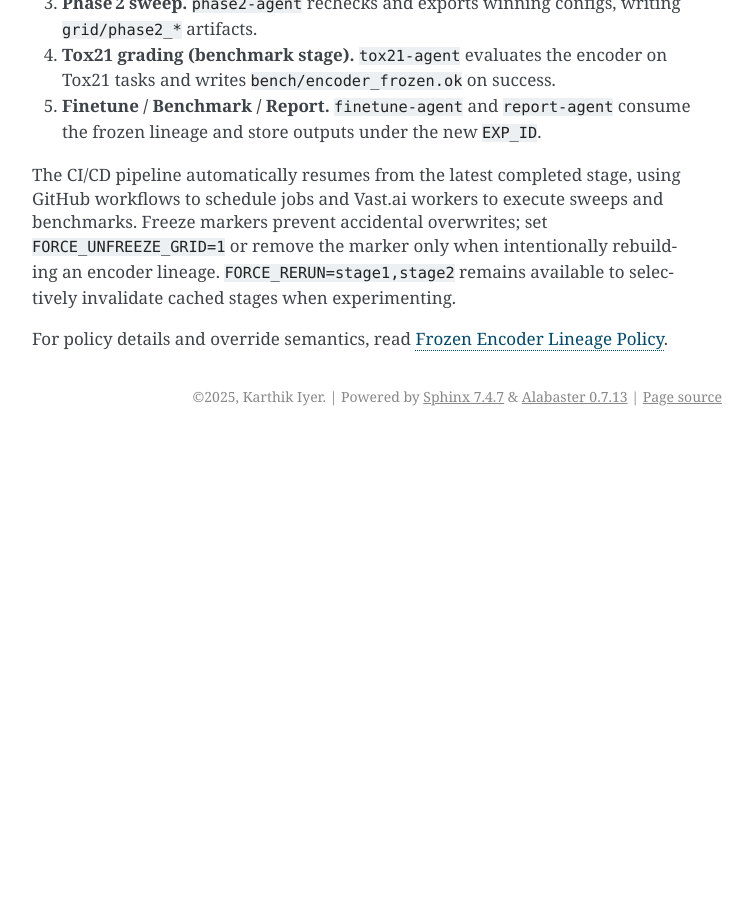
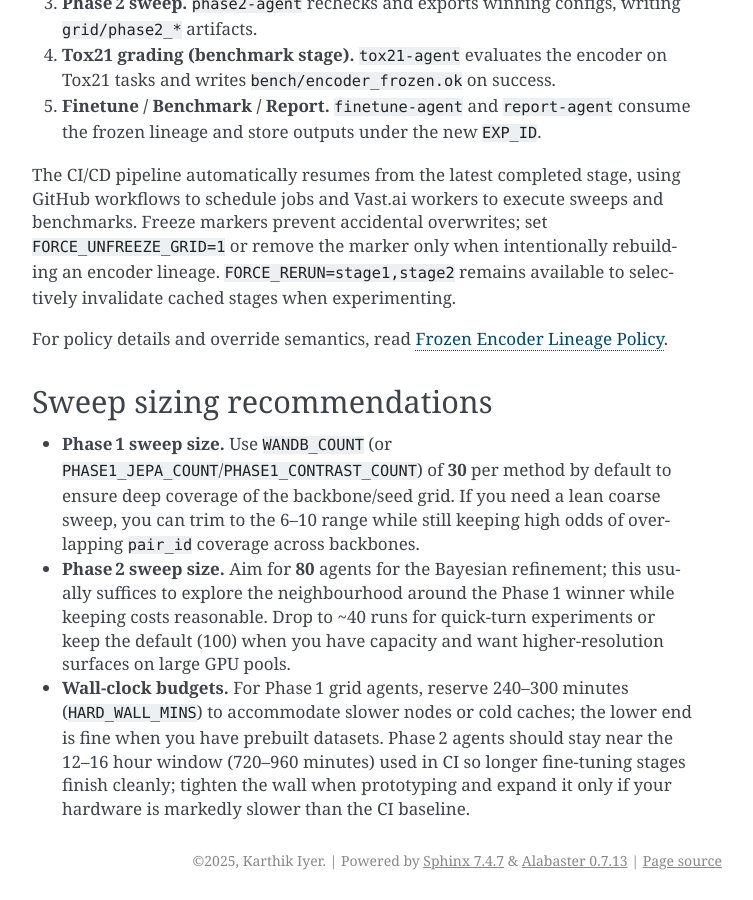
Before and after one commit to Kar488/M-JEPA, a Sphinx documentation site: the page built from docs/pipeline_overview.rst, in a window 1280 px wide and 900 px high, scrolled down 1161 px. Shown: the whole window, without its empty margins (388-1141 px from the left). Built offline with Sphinx 7.4.7, drawn with Linux system fonts in a browser that asks for light colours; before the commit the page ends 1597 px from its top, so only the background shows below that; some of the changed text lies outside the part shown.

```diff
--- a/docs/pipeline_overview.rst
+++ b/docs/pipeline_overview.rst
@@ -64,3 +64,26 @@
 to selectively invalidate cached stages when experimenting.
 
 For policy details and override semantics, read :doc:`frozen_lineage_policy`.
+
+
+Sweep sizing recommendations
+---------------------------
+
+- **Phase 1 sweep size.** Use ``WANDB_COUNT`` (or
+  ``PHASE1_JEPA_COUNT``/``PHASE1_CONTRAST_COUNT``) of **30** per method by
+  default to ensure deep coverage of the backbone/seed grid. If you need a lean
+  coarse sweep, you can trim to the 6–10 range while still keeping high odds of
+  overlapping ``pair_id`` coverage across backbones.
+
+- **Phase 2 sweep size.** Aim for **80** agents for the Bayesian refinement; this
+  usually suffices to explore the neighbourhood around the Phase 1 winner while
+  keeping costs reasonable. Drop to ~40 runs for quick-turn experiments or keep
+  the default (100) when you have capacity and want higher-resolution surfaces
+  on large GPU pools.
+
+- **Wall-clock budgets.** For Phase 1 grid agents, reserve 240–300 minutes
+  (``HARD_WALL_MINS``) to accommodate slower nodes or cold caches; the lower end
+  is fine when you have prebuilt datasets. Phase 2 agents should stay near the
+  12–16 hour window (720–960 minutes) used in CI so longer fine-tuning stages
+  finish cleanly; tighten the wall when prototyping and expand it only if your
+  hardware is markedly slower than the CI baseline.
```
Also changed, not shown: 1 other file.
